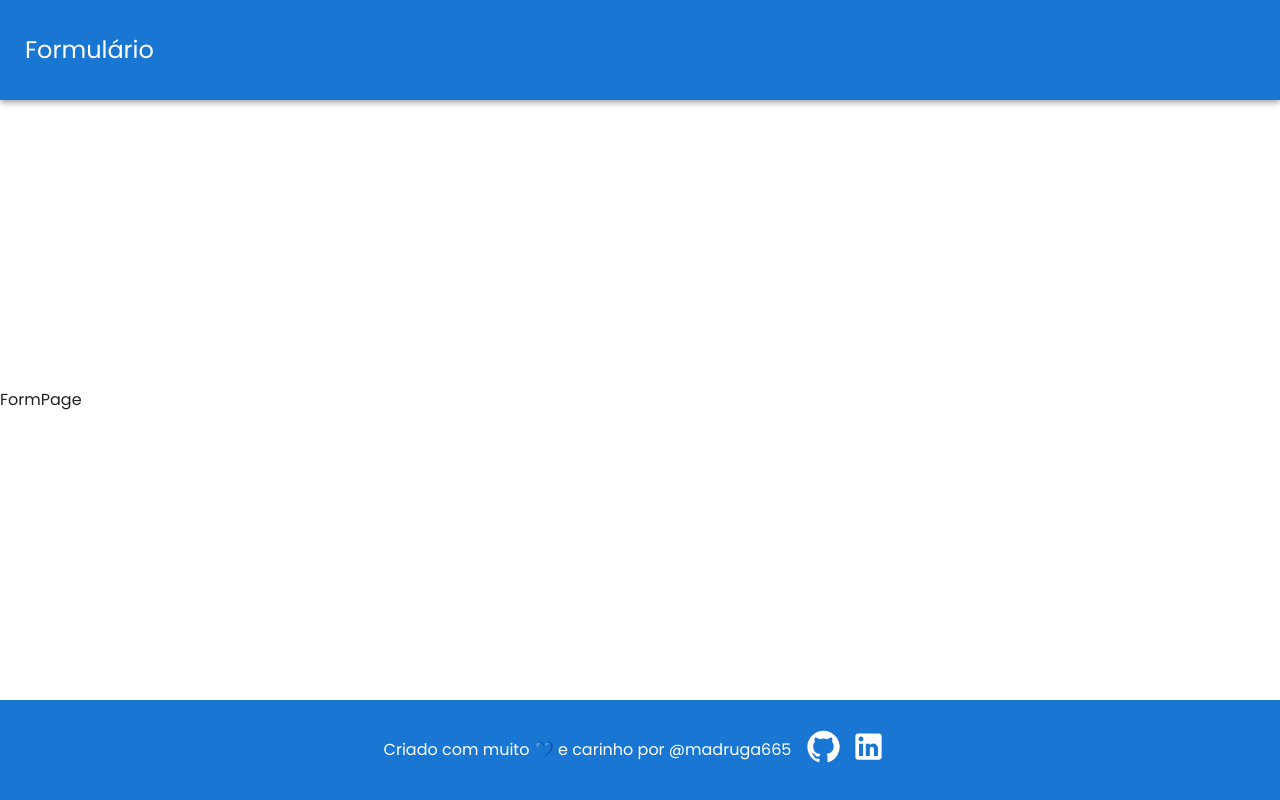
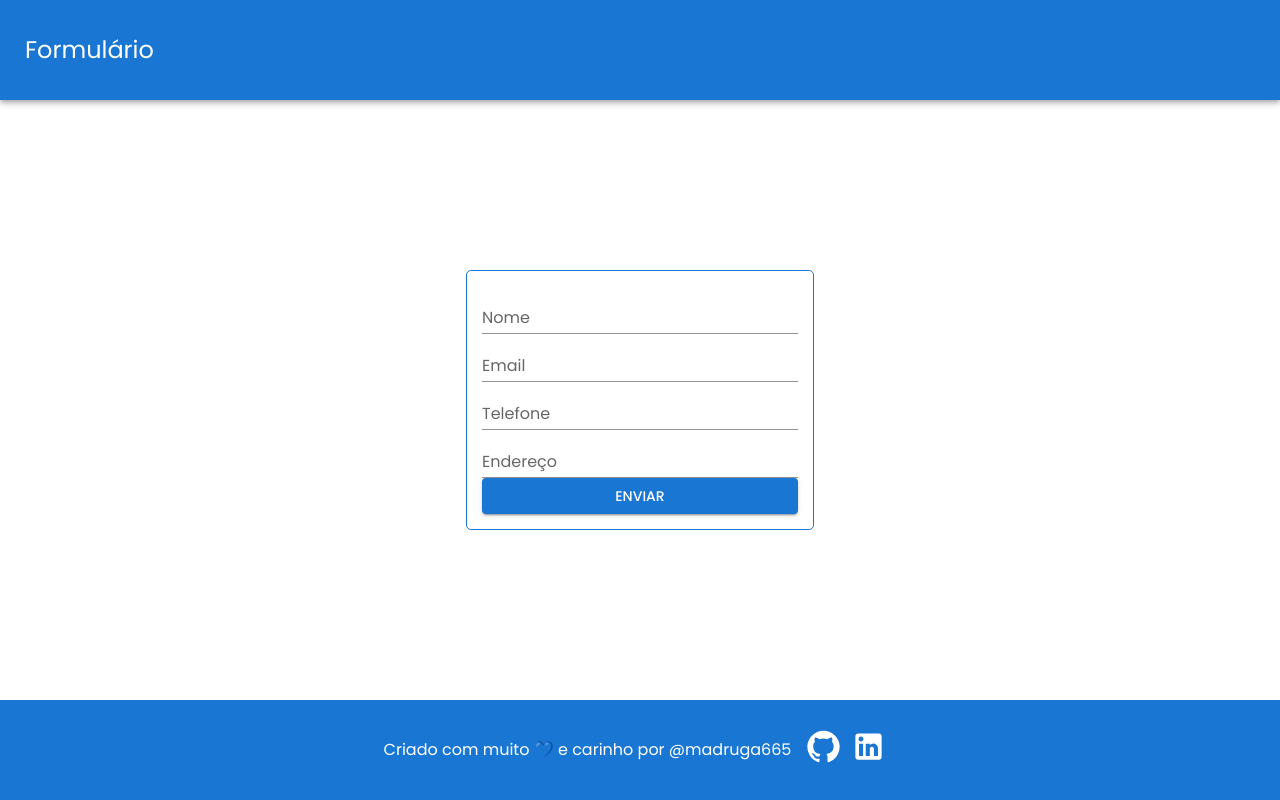
Before and after one commit to madruga665/estudos-material-ui, a React (Create React App) app: page /form in a window 1280 px wide. Built offline with nearby package versions, Linux system fonts and the light colour scheme.

Commit message:
feat: add textField

```diff
--- a/src/components/Footer/styles.ts
+++ b/src/components/Footer/styles.ts
@@ -7,6 +7,7 @@ export const FooterStyles = styled("footer")`
   background: ${(props) => props.theme.palette.primary.main};
   color: ${(props) => props.theme.palette.primary.contrastText};
   height: 100px;
+  width: 100%;
   text-align: center;
   padding: 15px;
 `;
--- /dev/null
+++ b/src/components/Form/index.tsx
@@ -0,0 +1,17 @@
+import React from "react";
+import { FormContainer } from "./styles";
+
+interface IFormProps {
+  children: React.ReactNode;
+  handleSubmit: (event: React.FormEvent<HTMLFormElement>) => void;
+}
+
+const Form = ({children, handleSubmit}: IFormProps) => {
+  return (
+    <FormContainer onSubmit={handleSubmit}>
+      {children}
+    </FormContainer>
+  );
+};
+
+export default Form;
--- /dev/null
+++ b/src/components/Form/styles.ts
@@ -0,0 +1,9 @@
+import { styled } from "@mui/material";
+
+export const FormContainer = styled("form")`
+  display: flex;
+  flex-direction: column;
+  border: 1px solid ${({ theme }) => theme.palette.primary.main};
+  border-radius: 5px;
+  padding: 15px;
+`;
--- /dev/null
+++ b/src/hooks/useForm.ts
@@ -0,0 +1,33 @@
+import { useState } from "react";
+
+const useForm = () => {
+  const [name, setName] = useState("");
+  const [email, setEmail] = useState("");
+  const [phone, setPhone] = useState("");
+  const [address, setAddress] = useState("");
+
+  const handleSubmit = (event: React.FormEvent<HTMLFormElement>) => {
+    event.preventDefault();
+    const formData = {
+      name: name,
+      email: email,
+      phone: phone,
+      address: address,
+    };
+    console.log(formData);
+  };
+
+  return {
+    name,
+    email,
+    phone,
+    address,
+    handleSubmit,
+    setName,
+    setEmail,
+    setPhone,
+    setAddress
+  };
+};
+
+export default useForm;
--- a/src/pages/FormPage/index.tsx
+++ b/src/pages/FormPage/index.tsx
@@ -1,12 +1,49 @@
+import { TextField, Button } from "@mui/material";
 import Footer from "../../components/Footer";
+import Form from "../../components/Form";
 import Header from "../../components/Header";
+import useForm from "../../hooks/useForm";
 import { FormPageContainer } from "./styles";
 
 const FormPage = () => {
+  const { name, email, phone, address, handleSubmit, setName, setAddress, setEmail, setPhone } = useForm();
+
   return (
     <FormPageContainer>
       <Header pageTitle='Formulário' />
-      <div>FormPage</div>
+      <Form handleSubmit={handleSubmit}>
+        <TextField
+          id='name'
+          label='Nome'
+          variant='standard'
+          value={name}
+          onChange={(event) => setName(event.target.value)}
+        />
+        <TextField
+          id='email'
+          label='Email'
+          variant='standard'
+          value={email}
+          onChange={(event) => setEmail(event.target.value)}
+        />
+        <TextField
+          id='phone'
+          label='Telefone'
+          variant='standard'
+          value={phone}
+          onChange={(event) => setPhone(event.target.value)}
+        />
+        <TextField
+          id='address'
+          label='Endereço'
+          variant='standard'
+          value={address}
+          onChange={(event) => setAddress(event.target.value)}
+        />
+        <Button type='submit' variant='contained'>
+          Enviar
+        </Button>
+      </Form>
       <Footer />
     </FormPageContainer>
   );
--- a/src/pages/FormPage/styles.ts
+++ b/src/pages/FormPage/styles.ts
@@ -4,5 +4,6 @@ export const FormPageContainer = styled('main')`
   display: flex;
   flex-direction: column;
   justify-content: space-between;
+  align-items: center;
   height: 100vh;
 `
```
